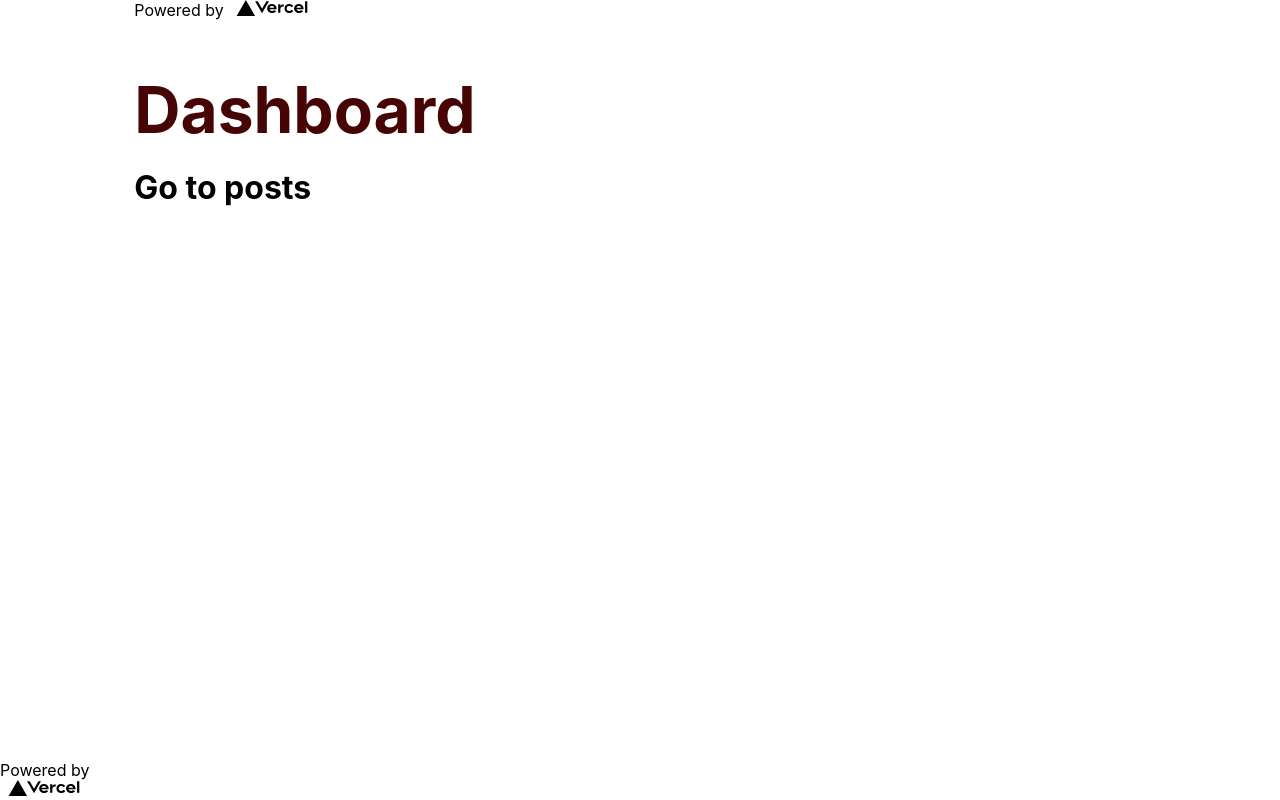
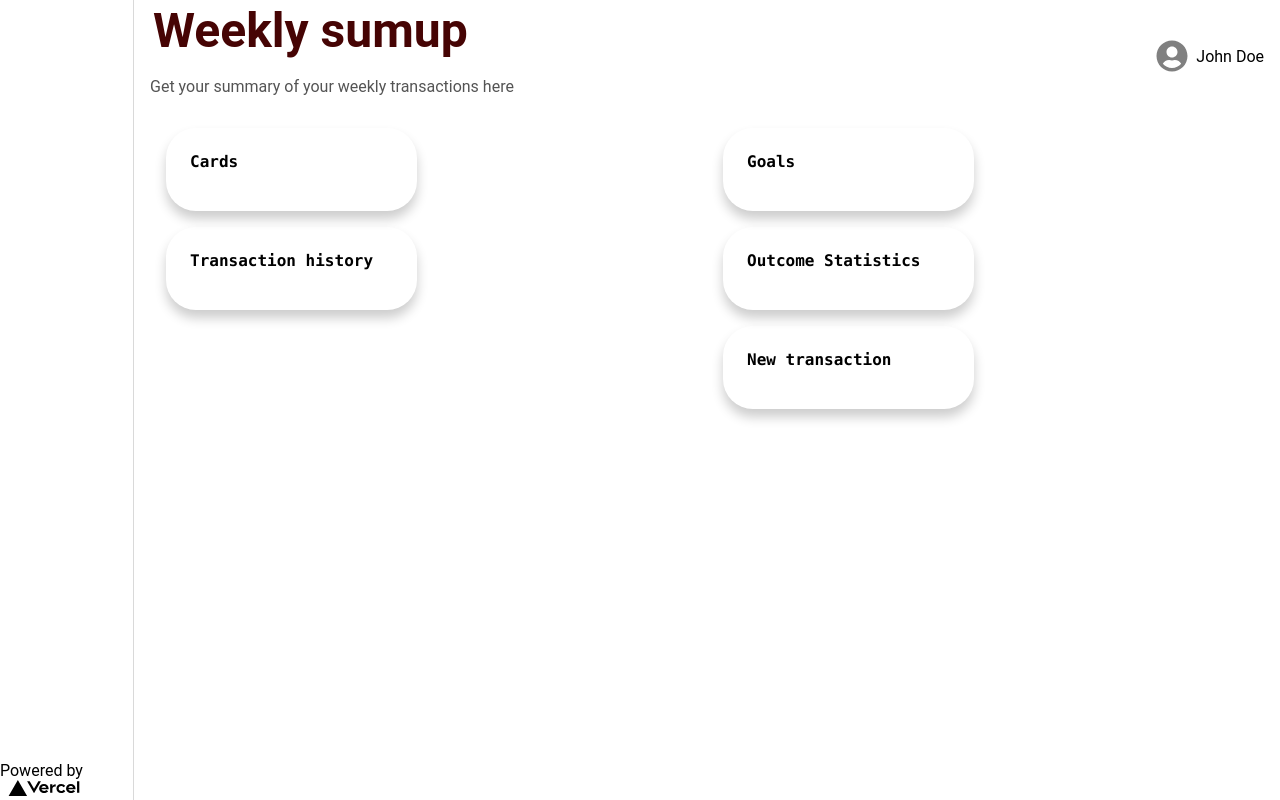
Before and after one commit to alamar1990/dashboard-next, a Next.js app: page / in a window 1280 px wide. Built offline with nearby package versions, Linux system fonts and the light colour scheme.

Commit message:
Markup the 2 main columns

```diff
--- a/components/layout/Topbar.js
+++ b/components/layout/Topbar.js
@@ -1,20 +1,21 @@
 import styles from "../../styles/Home.module.scss";
-import Image from "next/image";
+import {FontAwesomeIcon} from "@fortawesome/react-fontawesome"; // Import the FontAwesomeIcon component
+import {faUserCircle} from "@fortawesome/free-solid-svg-icons"; // import the icons you need
 
 export default function Topbar({children}) {
     return (
         <>
             <div className={styles.topbar}>
-                <a
-                    href="https://vercel.com?utm_source=create-next-app&utm_medium=default-template&utm_campaign=create-next-app"
-                    target="_blank"
-                    rel="noopener noreferrer"
-                >
-                    Powered by{' '}
-                    <span className={styles.logo}>
-                    <Image src="/vercel.svg" alt="Vercel Logo" width={72} height={16}/>
-                    </span>
-                </a>
+                <div className={styles.toptitle}>
+                    <h4 className={styles.title}>Weekly sumup</h4>
+                    <p>
+                        Get your summary of your weekly transactions here
+                    </p>
+                </div>
+                <div className={styles.user}>
+                    <FontAwesomeIcon color={"gray"} size={"2x"} icon={faUserCircle}/>
+                    <p>John Doe</p>
+                </div>
             </div>
         </>
     )
--- a/package.json
+++ b/package.json
@@ -9,6 +9,9 @@
     "lint": "next lint"
   },
   "dependencies": {
+    "@fortawesome/fontawesome-svg-core": "^1.2.36",
+    "@fortawesome/free-solid-svg-icons": "^5.15.4",
+    "@fortawesome/react-fontawesome": "^0.1.15",
     "next": "11.1.0",
     "react": "17.0.2",
     "react-dom": "17.0.2",
--- a/pages/_app.js
+++ b/pages/_app.js
@@ -1,7 +1,11 @@
 import '../styles/globals.css'
+import "@fortawesome/fontawesome-svg-core/styles.css"; // import Font Awesome CSS
+import {config} from "@fortawesome/fontawesome-svg-core";
 
-function MyApp({ Component, pageProps }) {
-  return <Component {...pageProps} />
+config.autoAddCss = false; // Tell Font Awesome to skip adding the CSS automatically since it's being imported above
+
+function MyApp({Component, pageProps}) {
+    return <Component {...pageProps} />
 }
 
 export default MyApp
--- a/pages/index.js
+++ b/pages/index.js
@@ -6,15 +6,50 @@ export default function Home() {
   return (
       <Layout>
         <div className={styles.main_content}>
-          <h1 className={styles.title}>
-            Dashboard
-          </h1>
+            <div className={styles.main_column}>
+                <div className={styles.card}>
+                    <h2>
+                        Cards
+                    </h2>
+                    <p>
 
-          <h1 className="title">
-            <Link href="/posts/first-post">
-              <a>Go to posts</a>
-            </Link>
-          </h1>
+                    </p>
+                </div>
+                <div className={styles.card}>
+                    <h2>
+                        Transaction history
+                    </h2>
+                    <p>
+
+                    </p>
+                </div>
+            </div>
+            <div className={styles.main_column}>
+                <div className={styles.card}>
+                    <h2>
+                        Goals
+                    </h2>
+                    <p>
+
+                    </p>
+                </div>
+                <div className={styles.card}>
+                    <h2>
+                        Outcome Statistics
+                    </h2>
+                    <p>
+
+                    </p>
+                </div>
+                <div className={styles.card}>
+                    <h2>
+                        New transaction
+                    </h2>
+                    <p>
+
+                    </p>
+                </div>
+            </div>
         </div>
       </Layout>
   )
--- a/styles/Home.module.scss
+++ b/styles/Home.module.scss
@@ -6,12 +6,37 @@
 }
 
 .topbar {
-  height: 80px;
+  display: flex;
+  justify-content: space-between;
+
+  .toptitle {
+    h4 {
+      color: #460404;
+      padding: 3px;
+    }
+
+    p {
+      color: #545454;
+    }
+  }
+
+  .user {
+    display: flex;
+    flex-direction: row;
+    justify-content: center;
+    align-self: center;
+
+    svg {
+      margin-right: .5rem;
+      align-self: center;
+    }
+  }
 }
 
 .sidebar {
   display: flex;
   width: 150px;
+  border-right: 1px solid #d9d9d9;
 
   .sidebar_content {
     align-self: flex-end;
@@ -22,6 +47,8 @@
   display: flex;
   flex-direction: column;
   width: 100%;
+  padding-left: 1rem;
+  padding-right: 1rem;
 }
 
 .footer {
@@ -42,13 +69,19 @@
 
 .main_content {
   height: 100vh;
+  display: flex;
+  flex-wrap: wrap;
+
+  .main_column {
+    flex: 0 0 50%;
+  }
 }
 
 .title {
   margin: 0;
+  padding: 0;
   line-height: 1.15;
-  font-size: 4rem;
-  color: #460404;
+  font-size: 3rem;
 
   a {
     color: #0070f3;
@@ -82,25 +115,21 @@
   text-align: left;
   color: inherit;
   text-decoration: none;
-  border: 1px solid #eaeaea;
-  border-radius: 10px;
+  border-radius: 30px;
   transition: color 0.15s ease, border-color 0.15s ease;
   width: 45%;
-
-  &:hover, &:focus, &:active {
-    color: #0070f3;
-    border-color: #0070f3;
-  }
+  box-shadow: rgba(0, 0, 0, 0.2) 0px 8px 12px;
+  font-family: Lucida Console;
 
   h2 {
     margin: 0 0 1rem 0;
-    font-size: 1.5rem;
+    font-size: 1rem;
   }
 
   p {
     margin: 0;
     font-size: 1.25rem;
-    line-height: 1.5;
+    line-height: 1;
   }
 }
 
--- a/styles/globals.css
+++ b/styles/globals.css
@@ -2,8 +2,7 @@ html,
 body {
   padding: 0;
   margin: 0;
-  font-family: -apple-system, BlinkMacSystemFont, Segoe UI, Roboto, Oxygen,
-    Ubuntu, Cantarell, Fira Sans, Droid Sans, Helvetica Neue, sans-serif;
+  font-family: Roboto, Oxygen, Ubuntu, Cantarell, Fira Sans, Droid Sans, Helvetica Neue, sans-serif;
 }
 
 a {
```
Also changed, not shown: 1 other file (tests, documents, lock files or other folders).
